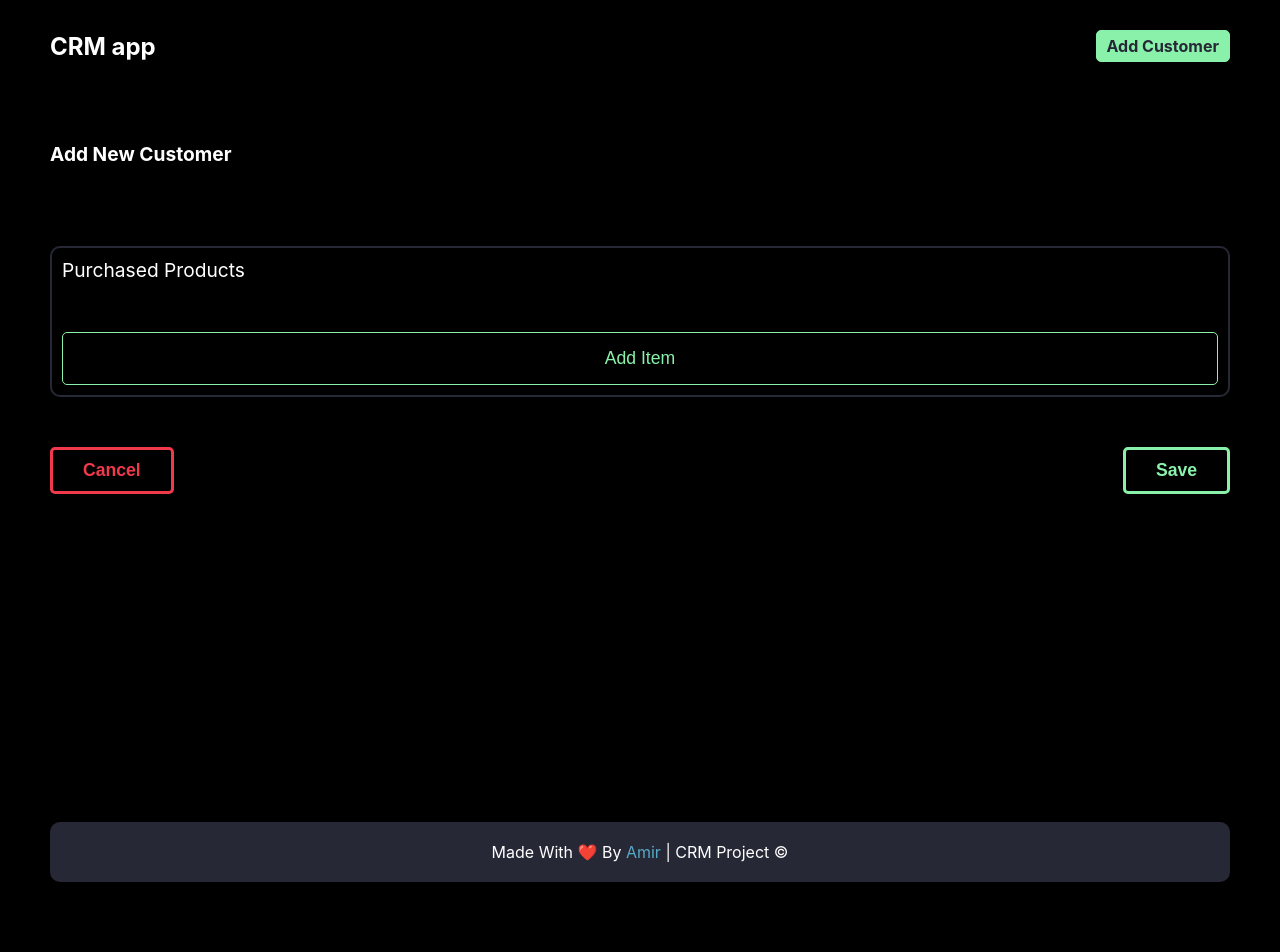
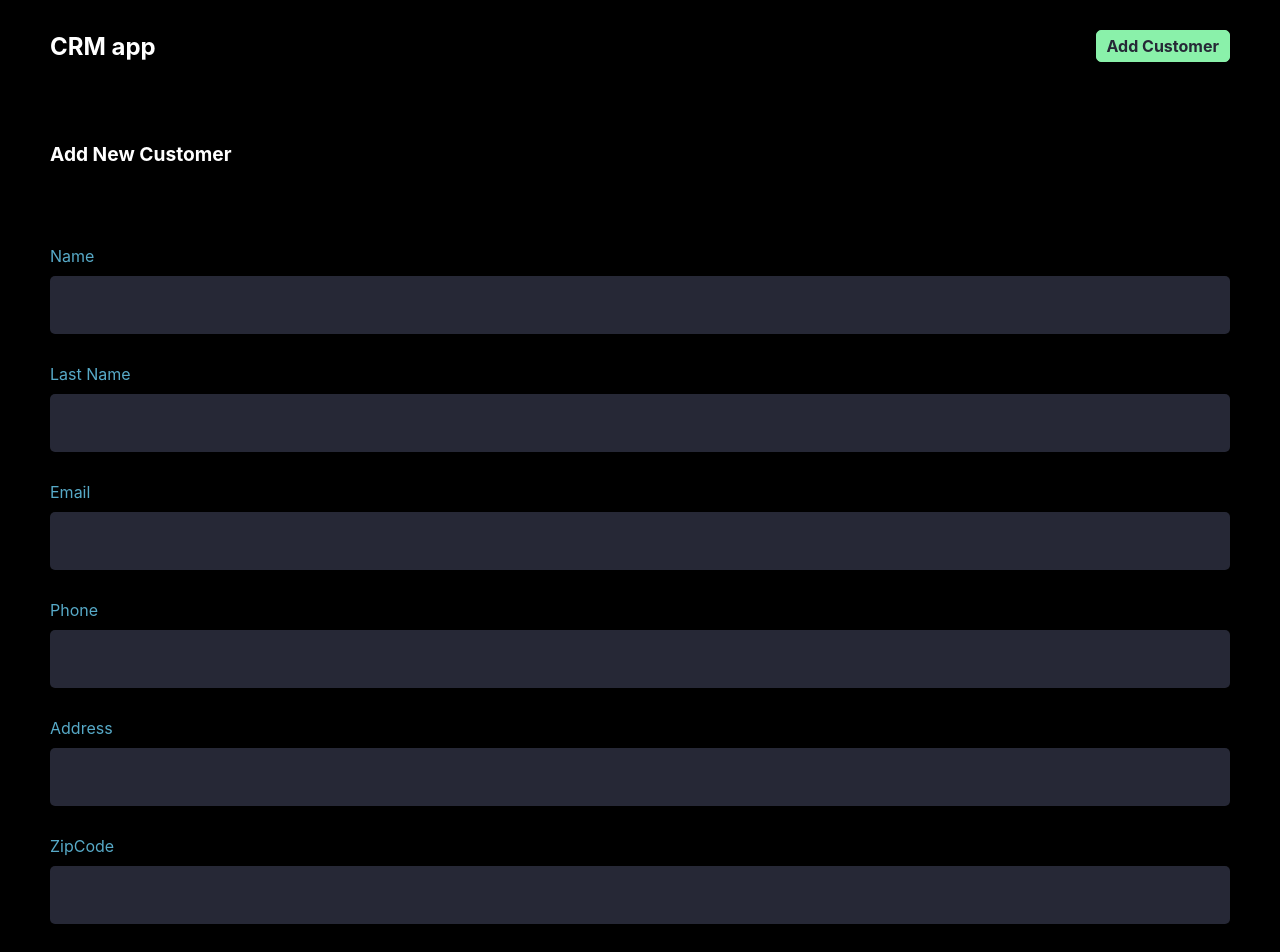
Before and after one commit to amirfrbDev/next-crm-app, a Next.js app: page /add-customer in a window 1280 px wide. Shown: the top 952 px of the page. Before the commit the page ends 892 px from the top, so only its background shows below. Built offline with nearby package versions, Linux system fonts and the light colour scheme.

Commit message:
some parts were refactored

```diff
--- a/components/modules/Form.js
+++ b/components/modules/Form.js
@@ -1,9 +1,66 @@
 import React from 'react'
 import ItemList from './ItemList'
+import FormInput from './FormInput';
 
 function Form({ form, setForm }) {
+
+    const changeHandler = (event) => {
+        const { name, value } = event.target;
+        setForm({ ...form, [name]: value })
+        console.log("Change", name, value)
+    }
+console.log(form)
     return (
         <div>
+            <FormInput
+                name="name"
+                label="Name"
+                type="text"
+                value={form.name}
+                onChange={changeHandler}
+            />
+            <FormInput
+                name="lastName"
+                label="Last Name"
+                type="text"
+                value={form.lastName}
+                onChange={changeHandler}
+            />
+            <FormInput
+                name="email"
+                label="Email"
+                type="text"
+                value={form.email}
+                onChange={changeHandler}
+            />
+            <FormInput
+                name="phone"
+                label="Phone"
+                type="tel"
+                value={form.phone}
+                onChange={changeHandler}
+            />
+            <FormInput
+                name="address"
+                label="Address"
+                type="text"
+                value={form.address}
+                onChange={changeHandler}
+            />
+            <FormInput
+                name="zipCode"
+                label="ZipCode"
+                type="text"
+                value={form.zipCode }
+                onChange={changeHandler}
+            />
+            <FormInput
+                name="date"
+                label="Date"
+                type="date"
+                value={form.date}
+                onChange={changeHandler}
+            />
             <ItemList form={form} setForm={setForm} />
         </div>
     )
--- a/components/modules/ItemList.js
+++ b/components/modules/ItemList.js
@@ -30,7 +30,7 @@ function ItemList({ form, setForm }) {
             <p>Purchased Products</p>
             {
                 products.map((product, index) => (
-                    <ProductItem product={product} changeHandler={event => changeHandler(event, index)} deleteHandler={() => deleteHandler(index)} />
+                    <ProductItem key={index} product={product} changeHandler={event => changeHandler(event, index)} deleteHandler={() => deleteHandler(index)} />
                 ))
             }
             <button onClick={addHandler}>Add Item</button>
--- a/components/templates/AddCustomerPage.js
+++ b/components/templates/AddCustomerPage.js
@@ -41,7 +41,7 @@ function AddCustomerPage() {
         })
     };
 
-    console.log("Add-customer page")
+    // console.log("Add-customer page")
 
     return (
         <div className='customer-page'>
--- a/pages/api/customer/index.js
+++ b/pages/api/customer/index.js
@@ -30,6 +30,8 @@ export default async function handler(req, res) {
                 message: "Error in storing data!"
             });
         }
+    } else if (req.method === "GET") {
+        res.status(200).json({message:"Hello"})
     }
 
 
--- a/styles/globals.css
+++ b/styles/globals.css
@@ -138,6 +138,12 @@ h4 {
   padding: 15px;
   font-size: 1.1rem;
   cursor: pointer;
+  transition: all 0.2s;
+}
+
+.item-list button:hover {
+  background-color: #8af1aa;
+  color: black;
 }
 
 .form-input__list {
@@ -174,6 +180,12 @@ h4 {
   font-size: 1.1rem;
   padding: 10px 30px;
   cursor: pointer;
+  transition: all 0.2s;
+}
+
+.customer-page__buttons .first:hover {
+  background-color: #f0394b;
+  color: black;
 }
 
 .customer-page__buttons .second {
@@ -185,6 +197,12 @@ h4 {
   font-size: 1.1rem;
   padding: 10px 30px;
   cursor: pointer;
+  transition: all 0.2s;
+}
+
+.customer-page__buttons .second:hover {
+  background-color: #8af1aa;
+  color: black;
 }
 
 .customer-detail {
```
